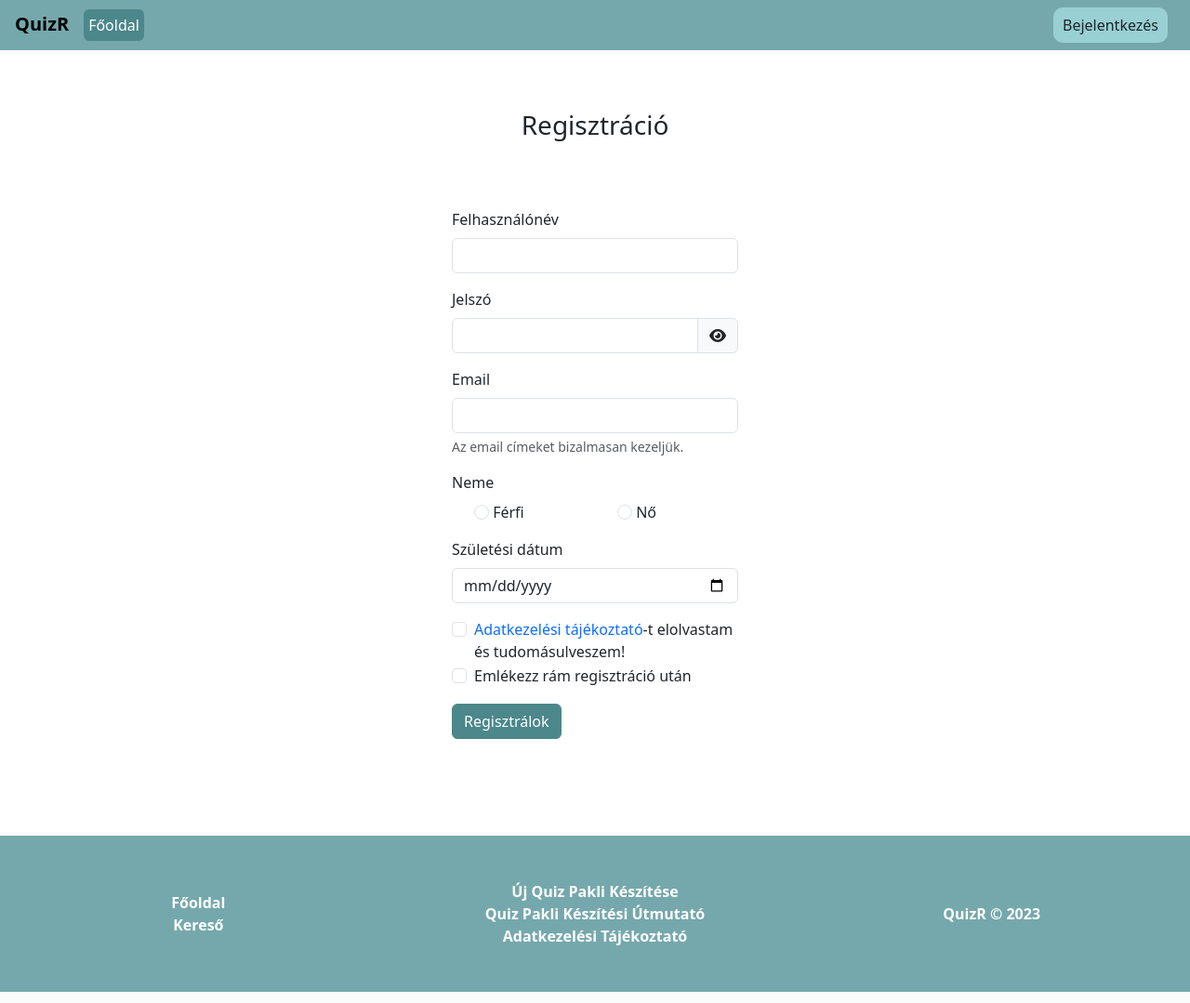
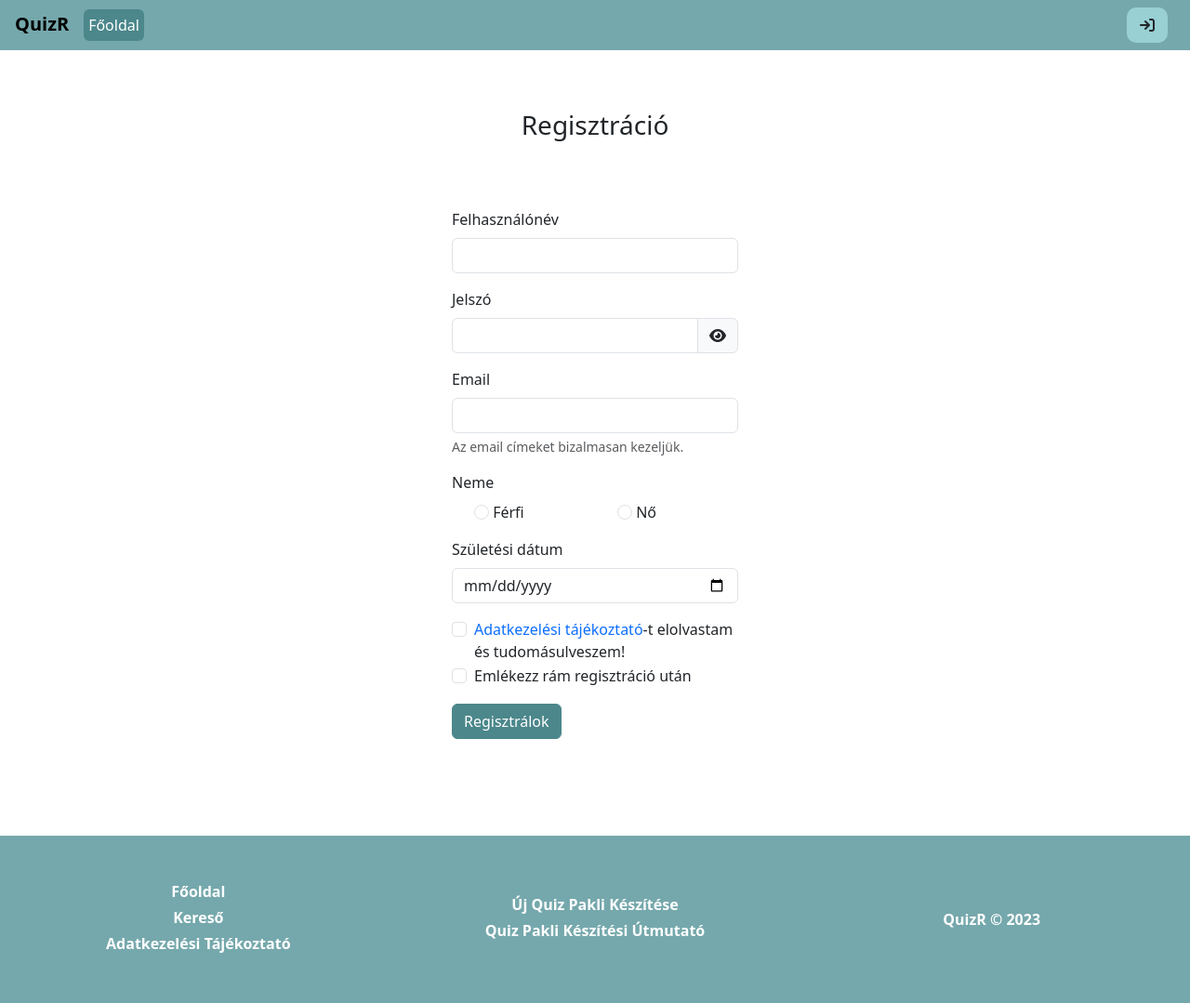
Before and after one commit to TMarccci/Projekt_4-WebQuiz-2022-23, a Flask app: page /register in a window 1280 px wide. Shown: the whole page at 93% size. Run offline with Flask 2, Linux system fonts and the light colour scheme.

Commit message:
Small Fixes

```diff
--- a/templates/base.html
+++ b/templates/base.html
@@ -78,14 +78,14 @@
           <div class="d-flex me-2 text-center">
             {% if reg %}
               <!-- A felhasználó a regisztráció oldalon van -->
-                <a href="/login" class="nav-link bubblebutton me-1 btn" aria-current="page">Bejelentkezés</a>
+                <a href="/login" class="nav-link bubblebutton me-1 btn" aria-current="page"><i class="fa fa-sign-in px-1" aria-hidden="true"></i></a>
             {% elif reg == False %}
               <!-- A felhasználó a bejelentkezés oldalon van -->
-                <a href="/register" class="nav-link bubblebutton me-1 btn" aria-current="page">Regisztráció</a>
+                <a href="/register" class="nav-link bubblebutton me-1 btn" aria-current="page"><i class="fa fa-user-plus px-1" aria-hidden="true"></i></a>
             {% else %}
               <!-- A felhasználó a egyik bejelentkező oldalon sincs (Főoldal, Vagy aloldalak) -->
-                <a href="/register" class="nav-link bubblebutton me-3 btn" aria-current="page">Regisztráció</a>
-                <a href="/login" class="nav-link bubblebutton me-1 btn" aria-current="page">Bejelentkezés</a>
+                <a href="/register" class="nav-link bubblebutton me-3 btn" aria-current="page"><i class="fa fa-user-plus px-1" aria-hidden="true"></i></a>
+                <a href="/login" class="nav-link bubblebutton me-1 btn" aria-current="page"><i class="fa fa-sign-in px-1" aria-hidden="true"></i></a>
             {% endif %}
           </div>
 
@@ -98,13 +98,13 @@
     <footer class="container-fluid text-center h-50 py-5">
       <div class="row">
         <div class="col align-self-center">
-          <div class="row"><a href="/" class="footerlink" aria-current="page">Főoldal</a></div>
-          <div class="row"><a href="/search" class="footerlink" aria-current="page">Kereső</a></div>
+          <div class="row mb-1"><a href="/" class="footerlink" aria-current="page">Főoldal</a></div>
+          <div class="row mb-1"><a href="/search" class="footerlink" aria-current="page">Kereső</a></div>
+          <div class="row mb-1"><a href="/policy" class="footerlink" aria-current="page">Adatkezelési Tájékoztató</a></div>
         </div>
-        <div class="col align-self-center">
-          <div class="row"><a href="/createquiz" class="footerlink" aria-current="page">Új Quiz Pakli Készítése</a></div>
-          <div class="row"><a href="/howtomakequiz" class="footerlink" aria-current="page">Quiz Pakli Készítési Útmutató</a></div>
-          <div class="row"><a href="/policy" class="footerlink" aria-current="page">Adatkezelési Tájékoztató</a></div>
+        <div class="col align-self-center d-none d-md-block">
+          <div class="row mb-1"><a href="/createquiz" class="footerlink" aria-current="page">Új Quiz Pakli Készítése</a></div>
+          <div class="row mb-1"><a href="/howtomakequiz" class="footerlink" aria-current="page">Quiz Pakli Készítési Útmutató</a></div>
         </div>
         <div class="col align-self-center">
           QuizR &copy; 2023
```
